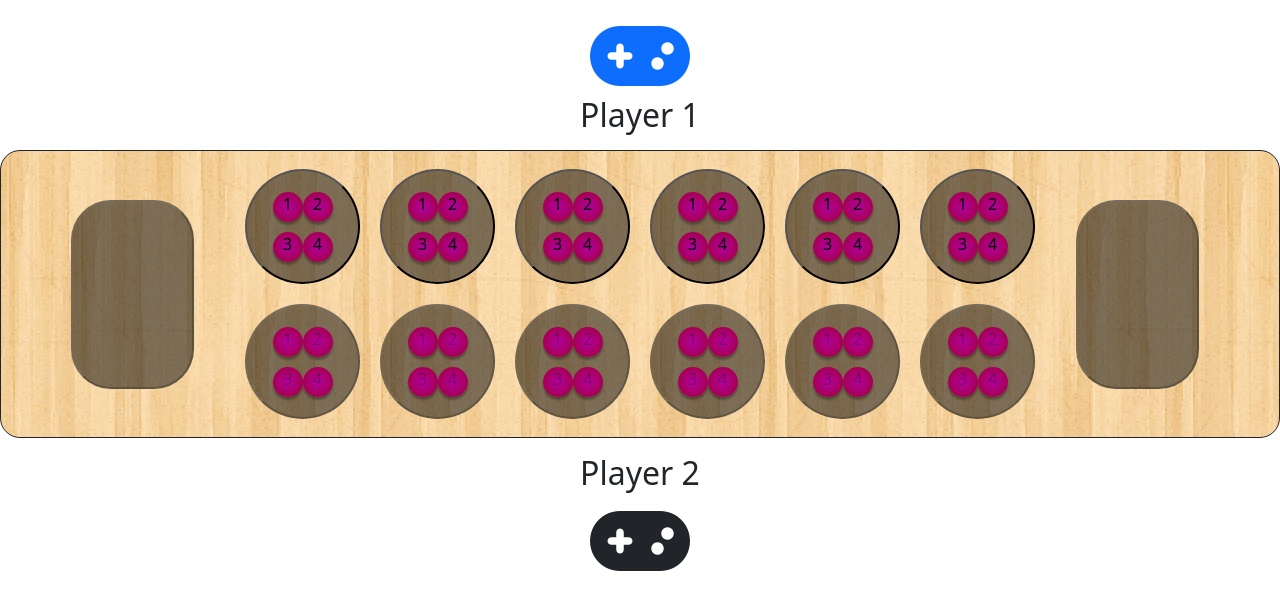
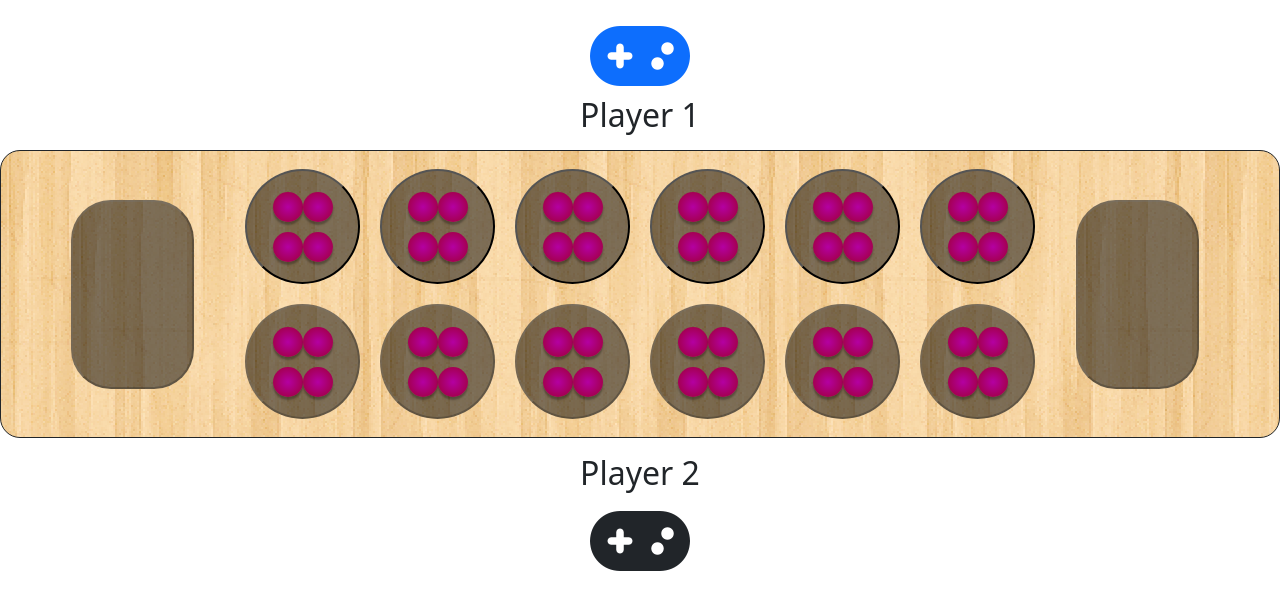
Before and after one commit to nihaats/mancala-game, an Angular app: page / in a window 1280 px wide. Shown: the top 610 px of the page. Built offline with nearby package versions, Linux system fonts and the light colour scheme.

Commit message:
delete stone's number

```diff
--- a/src/app/app.component.html
+++ b/src/app/app.component.html
@@ -17,7 +17,7 @@
             <button id="store-1" [disabled]="true">
 
               <div class="marker" *ngFor="let item of itemsGroup[6]">
-                <div>{{item}}</div>
+
               </div>
 
             </button>
@@ -33,7 +33,7 @@
             >
               <div class="marker-layer {{itemsGroup[5].length > 6 ? 'p-0' : '' }}">
                 <div class="marker" *ngFor="let item of itemsGroup[5]">
-                  <div>{{item}}</div>
+
                 </div>
               </div>
             </button>
@@ -45,7 +45,7 @@
             >
               <div class="marker-layer {{itemsGroup[4].length > 6 ? 'p-0' : '' }}">
                 <div class="marker" *ngFor="let item of itemsGroup[4]">
-                  <div>{{item}}</div>
+
                 </div>
               </div>
             </button>
@@ -57,7 +57,7 @@
             >
               <div class="marker-layer {{itemsGroup[3].length > 6 ? 'p-0' : '' }}">
                 <div class="marker" *ngFor="let item of itemsGroup[3]">
-                  <div>{{item}}</div>
+
                 </div>
               </div>
             </button>
@@ -69,7 +69,7 @@
             >
               <div class="marker-layer {{itemsGroup[2].length > 6 ? 'p-0' : '' }}">
                 <div class="marker" *ngFor="let item of itemsGroup[2]">
-                  <div>{{item}}</div>
+
                 </div>
               </div>
             </button>
@@ -81,7 +81,7 @@
             >
               <div class="marker-layer {{itemsGroup[1].length > 6 ? 'p-0' : '' }}">
                 <div class="marker" *ngFor="let item of itemsGroup[1]">
-                  <div>{{item}}</div>
+
                 </div>
               </div>
             </button>
@@ -93,7 +93,7 @@
             >
               <div class="marker-layer {{itemsGroup[0].length > 6 ? 'p-0' : '' }}">
                 <div class="marker" *ngFor="let item of itemsGroup[0]">
-                  <div>{{item}}</div>
+
                 </div>
               </div>
             </button>
@@ -109,7 +109,7 @@
             >
               <div class="marker-layer {{itemsGroup[7].length > 6 ? 'p-0' : '' }}">
                 <div class="marker" *ngFor="let item of itemsGroup[7]">
-                  <div>{{item}}</div>
+
                 </div>
               </div>
             </button>
@@ -121,7 +121,7 @@
             >
               <div class="marker-layer {{itemsGroup[8].length > 6 ? 'p-0' : '' }}">
                 <div class="marker" *ngFor="let item of itemsGroup[8]">
-                  <div>{{item}}</div>
+
                 </div>
               </div>
             </button>
@@ -133,7 +133,7 @@
             >
               <div class="marker-layer {{itemsGroup[9].length > 6 ? 'p-0' : '' }}">
                 <div class="marker" *ngFor="let item of itemsGroup[9]">
-                  <div>{{item}}</div>
+
                 </div>
               </div>
             </button>
@@ -145,7 +145,7 @@
             >
               <div class="marker-layer {{itemsGroup[10].length > 6 ? 'p-0' : '' }}">
                 <div class="marker" *ngFor="let item of itemsGroup[10]">
-                  <div>{{item}}</div>
+
                 </div>
               </div>
             </button>
@@ -157,7 +157,7 @@
             >
               <div class="marker-layer {{itemsGroup[11].length > 6 ? 'p-0' : '' }}">
                 <div class="marker" *ngFor="let item of itemsGroup[11]">
-                  <div>{{item}}</div>
+
                 </div>
               </div>
             </button>
@@ -169,7 +169,7 @@
             >
               <div class="marker-layer {{itemsGroup[12].length > 6 ? 'p-0' : '' }}">
                 <div class="marker" *ngFor="let item of itemsGroup[12]">
-                  <div>{{item}}</div>
+
                 </div>
               </div>
             </button>
@@ -182,7 +182,7 @@
           <div id="col-3">
             <button id="store-2" [disabled]="true">
               <div class="marker" *ngFor="let item of itemsGroup[13]">
-                <div>{{item}}</div>
+
               </div>
             </button>
           </div>
```
